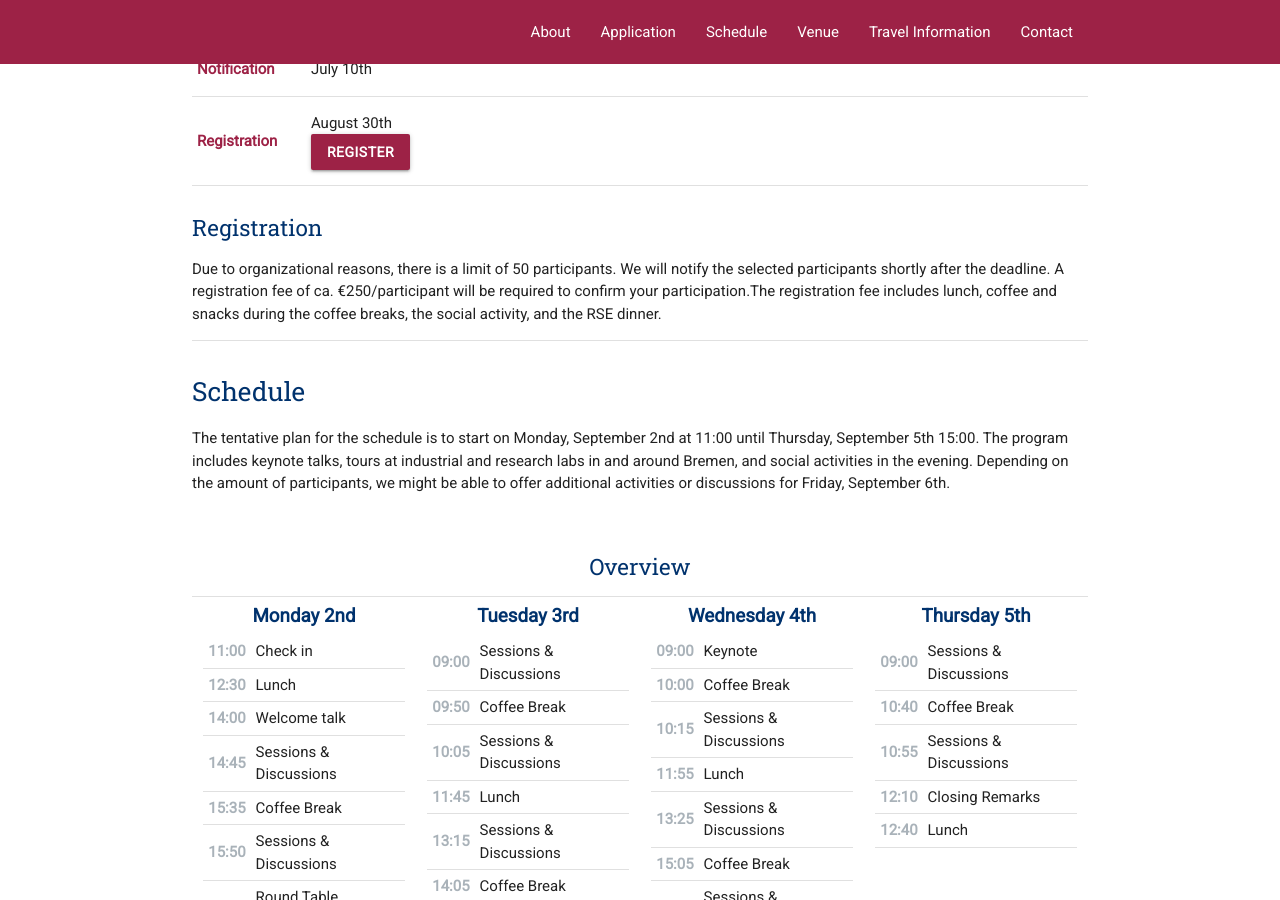
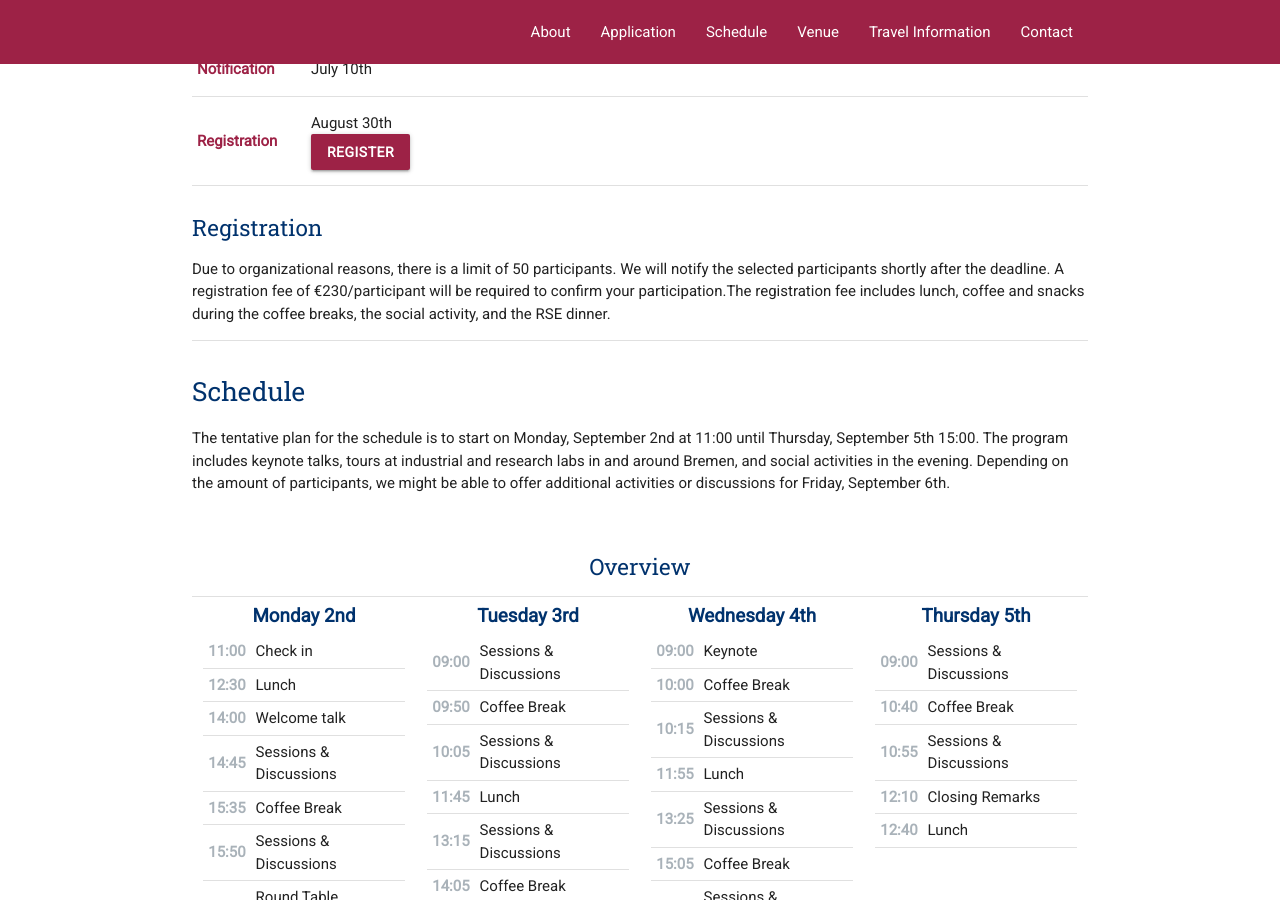
Before and after one commit to rsemeeting/rse2025, a Jekyll site: the page built from index.md, in a window 1280 px wide and 900 px high, scrolled down 1410 px. Built offline with Jekyll 4.4.1, drawn with Linux system fonts in a browser that asks for light colours; comment, search, counter and statistics services are not loaded; our own code applies the rules of GitHub Pages for plain Markdown files.

Commit message:
Fix registration fee

```diff
--- a/index.md
+++ b/index.md
@@ -30,7 +30,7 @@ The program is advertised but will be flexible in the sense that one can jump in
 
 ### Registration
 
-Due to organizational reasons,  there is a limit of 50 participants.  We will notify the selected participants shortly after the deadline. A registration fee of ca. €250/participant will be required to confirm your participation.The registration fee includes lunch, coffee and snacks during the coffee breaks, the social activity, and the RSE dinner.
+Due to organizational reasons,  there is a limit of 50 participants.  We will notify the selected participants shortly after the deadline. A registration fee of €230/participant will be required to confirm your participation.The registration fee includes lunch, coffee and snacks during the coffee breaks, the social activity, and the RSE dinner.
 
 
 <div class="divider"></div>
```
